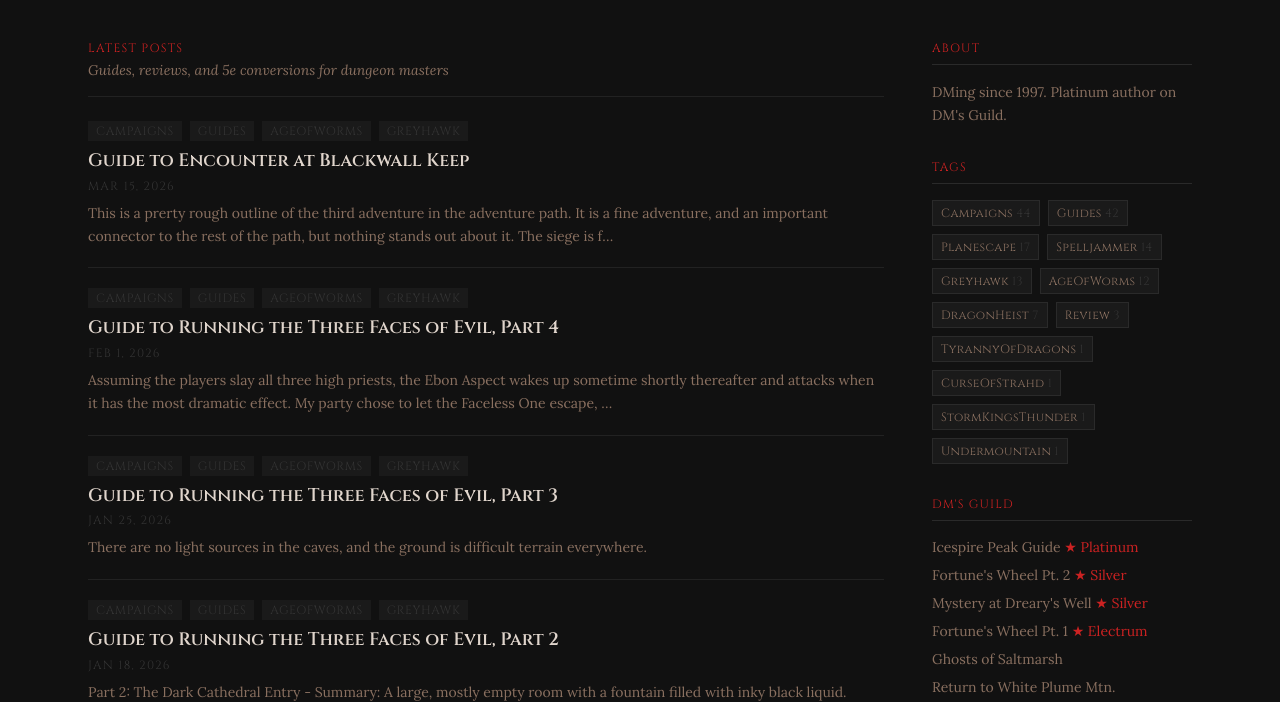
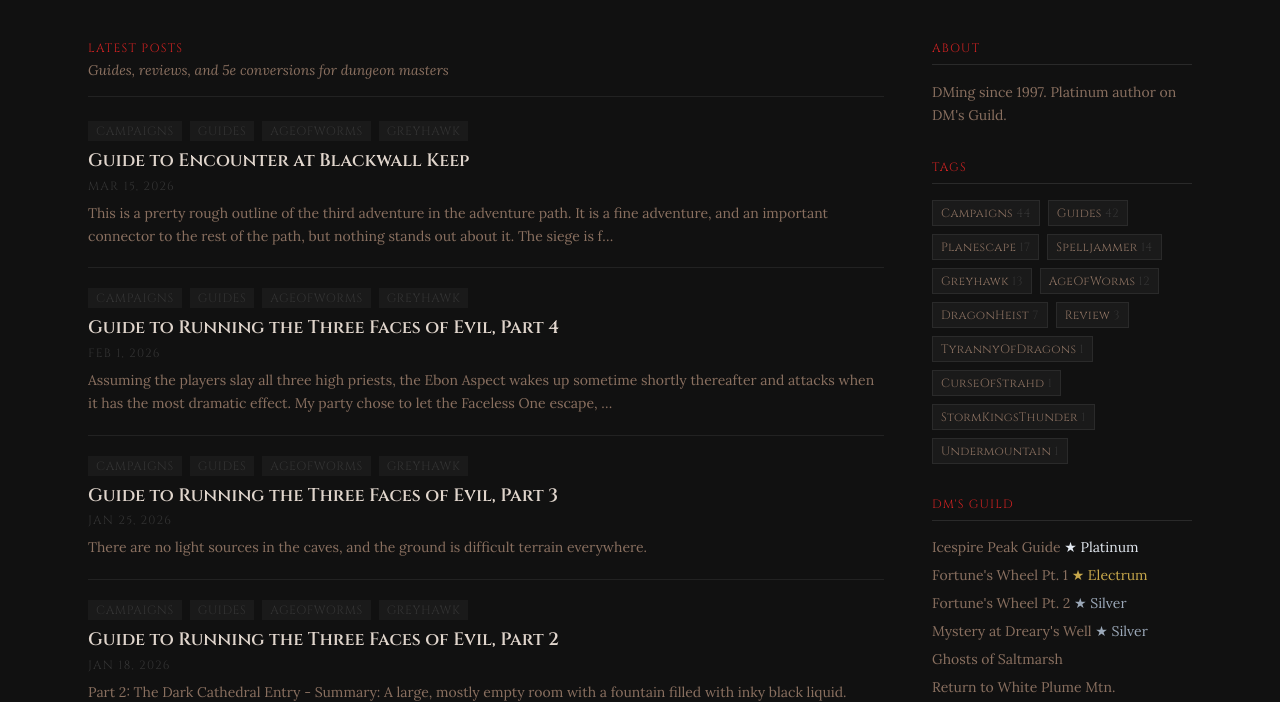
Before and after one commit to lcockerham/the-giantsbane, an Astro site: page / in a window 1280 px wide. Shown: the part 74-776 px from the top of the page. Built offline with nearby package versions, Linux system fonts and the light colour scheme; Astro itself is replaced by a stand-in of ours.

Commit message:
Fix DM's Guild medal order and colors in sidebar
Move Electrum above Silver (correct hierarchy: Platinum > Electrum > Silver).
Color each badge to match its medal: platinum silver-white (#e2e8f0),
electrum pale gold (#c8a84b), silver cool gray (#9ba8b8).

Co-Authored-By: Claude Sonnet 4.6 <noreply@anthropic.com>

```diff
--- a/src/components/Sidebar.astro
+++ b/src/components/Sidebar.astro
@@ -40,10 +40,10 @@ const topTags = Object.entries(tagCounts)
   <div>
     <h3 class="font-cinzel text-xs tracking-widest uppercase text-crimson border-b border-pit-600 pb-2 mb-4">DM's Guild</h3>
     <ul class="space-y-2 text-sm font-lora">
-      <li><a href="https://www.dmsguild.com/product/339739/DMs-Guide-to-Dragon-of-Icespire-Peak" target="_blank" rel="noopener" class="text-dim hover:text-ink transition-colors">Icespire Peak Guide <span class="text-crimson">★ Platinum</span></a></li>
-      <li><a href="https://www.dmsguild.com/product/492360/DMs-Guide-to-Turn-of-Fortunes-Wheel-Part-2" target="_blank" rel="noopener" class="text-dim hover:text-ink transition-colors">Fortune's Wheel Pt. 2 <span class="text-crimson">★ Silver</span></a></li>
-      <li><a href="https://www.dmsguild.com/product/175868/The-Mystery-at-Drearys-Well" target="_blank" rel="noopener" class="text-dim hover:text-ink transition-colors">Mystery at Dreary's Well <span class="text-crimson">★ Silver</span></a></li>
-      <li><a href="https://www.dmsguild.com/product/471844/DMs-Guide-to-Turn-of-Fortunes-Wheel-Part-1" target="_blank" rel="noopener" class="text-dim hover:text-ink transition-colors">Fortune's Wheel Pt. 1 <span class="text-crimson">★ Electrum</span></a></li>
+      <li><a href="https://www.dmsguild.com/product/339739/DMs-Guide-to-Dragon-of-Icespire-Peak" target="_blank" rel="noopener" class="text-dim hover:text-ink transition-colors">Icespire Peak Guide <span class="text-[#e2e8f0]">★ Platinum</span></a></li>
+      <li><a href="https://www.dmsguild.com/product/471844/DMs-Guide-to-Turn-of-Fortunes-Wheel-Part-1" target="_blank" rel="noopener" class="text-dim hover:text-ink transition-colors">Fortune's Wheel Pt. 1 <span class="text-[#c8a84b]">★ Electrum</span></a></li>
+      <li><a href="https://www.dmsguild.com/product/492360/DMs-Guide-to-Turn-of-Fortunes-Wheel-Part-2" target="_blank" rel="noopener" class="text-dim hover:text-ink transition-colors">Fortune's Wheel Pt. 2 <span class="text-[#9ba8b8]">★ Silver</span></a></li>
+      <li><a href="https://www.dmsguild.com/product/175868/The-Mystery-at-Drearys-Well" target="_blank" rel="noopener" class="text-dim hover:text-ink transition-colors">Mystery at Dreary's Well <span class="text-[#9ba8b8]">★ Silver</span></a></li>
       <li><a href="https://www.dmsguild.com/product/421692/Ghosts-of-Saltmarsh-Encounters" target="_blank" rel="noopener" class="text-dim hover:text-ink transition-colors">Ghosts of Saltmarsh</a></li>
       <li><a href="https://www.dmsguild.com/product/383936/Return-to-White-Plume-Mountain-5E-Conversion" target="_blank" rel="noopener" class="text-dim hover:text-ink transition-colors">Return to White Plume Mtn.</a></li>
       <li><a href="https://www.dmsguild.com/product/408071/A-DMs-Guide-to-the-Joy-of-Extradimensional-Spaces" target="_blank" rel="noopener" class="text-dim hover:text-ink transition-colors">Extradimensional Spaces</a></li>
```
